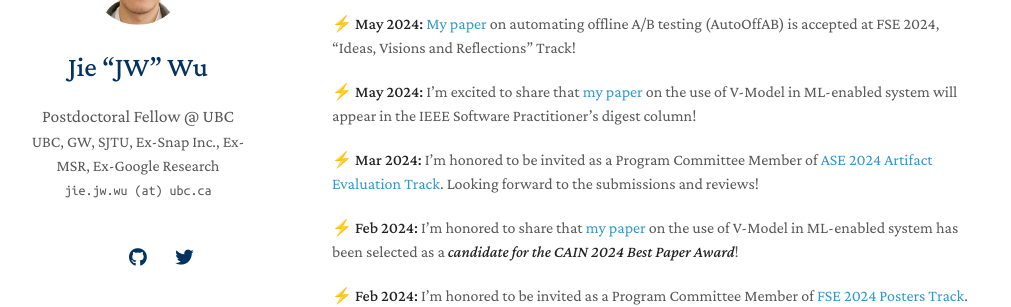
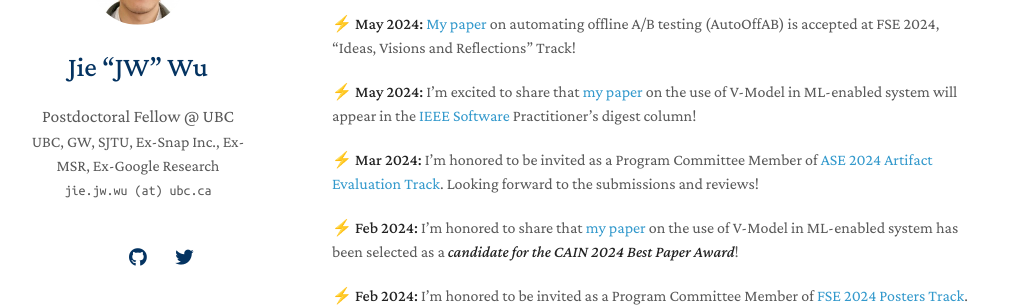
Before and after one commit to yaoyao-liu/minimal-light, a Jekyll site: the page built from index.md, in a window 1280 px wide and 900 px high, scrolled down 426 px. Shown: the part 177-484 px from the top of the window, without its empty margins (138-1149 px from the left). Built offline with Jekyll 4.4.1, drawn with Linux system fonts in a browser that asks for light colours; nearby versions of some CDN libraries; a style sheet for code colours, icons or effects is not loaded; our own code applies the rules of GitHub Pages for plain Markdown files; part of the change alters nothing that is shown.

```diff
--- a/index.md
+++ b/index.md
@@ -15,7 +15,7 @@ I worked as a software engineer in the industry for nearly a decade at [Snap Inc
 
 **⚡ May 2024:** [My paper](https://jie-jw-wu.github.io/assets/AutoOffAB-fse-camare-ready.pdf) on automating offline A/B testing (AutoOffAB) is accepted at FSE 2024, "Ideas, Visions and Reflections" Track!
 
-**⚡ May 2024:** I'm excited to share that [my paper](https://arxiv.org/pdf/2308.05381.pdf) on the use of V-Model in ML-enabled system will appear in the IEEE Software Practitioner's digest column!
+**⚡ May 2024:** I'm excited to share that [my paper](https://arxiv.org/pdf/2308.05381.pdf) on the use of V-Model in ML-enabled system will appear in the [IEEE Software](https://www.computer.org/csdl/magazine/so) Practitioner's digest column!
 
 **⚡ Mar 2024:** I'm honored to be invited as a Program Committee Member of [ASE 2024 Artifact Evaluation Track](https://conf.researchr.org/track/ase-2024/ase-2024-artifact-evaluation-track). Looking forward to the submissions and reviews!
 
```
